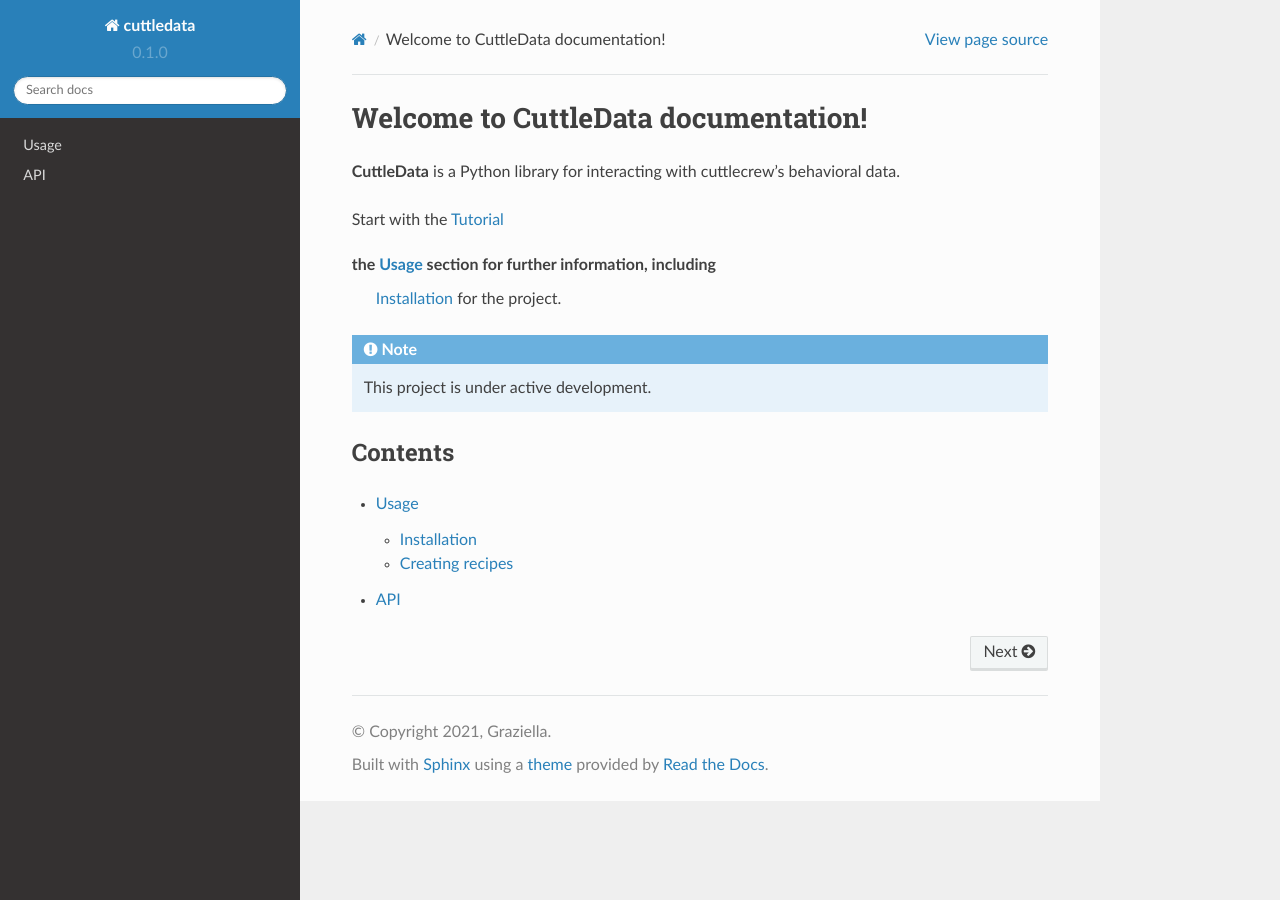
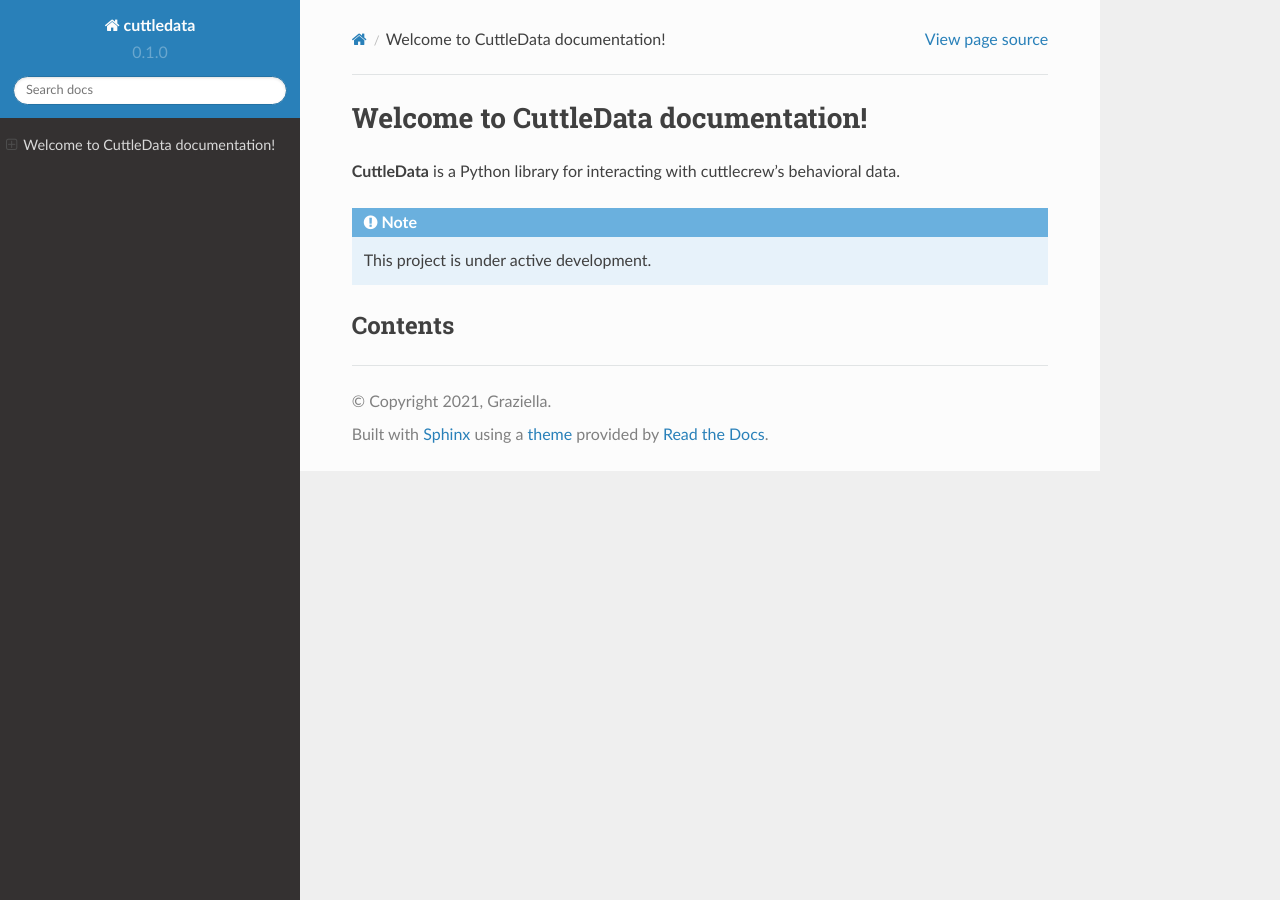
Before and after one commit to ershook/cuttledata, a Sphinx documentation site: the page built from docs/source/index.rst, in a window 1280 px wide. Built offline with Sphinx 7.4.7 and the Read the Docs theme 2.0.0, drawn with Linux system fonts in a browser that asks for light colours; pages that are not in the unit, such as notebooks, are missing from menus.

Commit message:
Update index.rst

```diff
--- a/docs/source/index.rst
+++ b/docs/source/index.rst
@@ -2,12 +2,6 @@ Welcome to CuttleData documentation!
 ===================================
 
 **CuttleData** is a Python library for interacting with cuttlecrew's behavioral data.
-
-Start with the `Tutorial <tutorial.nblink>`_
-
-
-the :doc:`usage` section for further information, including
- :ref:`installation` for the project.
 
 .. note::
 
@@ -17,7 +11,4 @@ Contents
 --------
 
 .. toctree::
-
-   usage
-   api
    tutorial.ipynb
```
